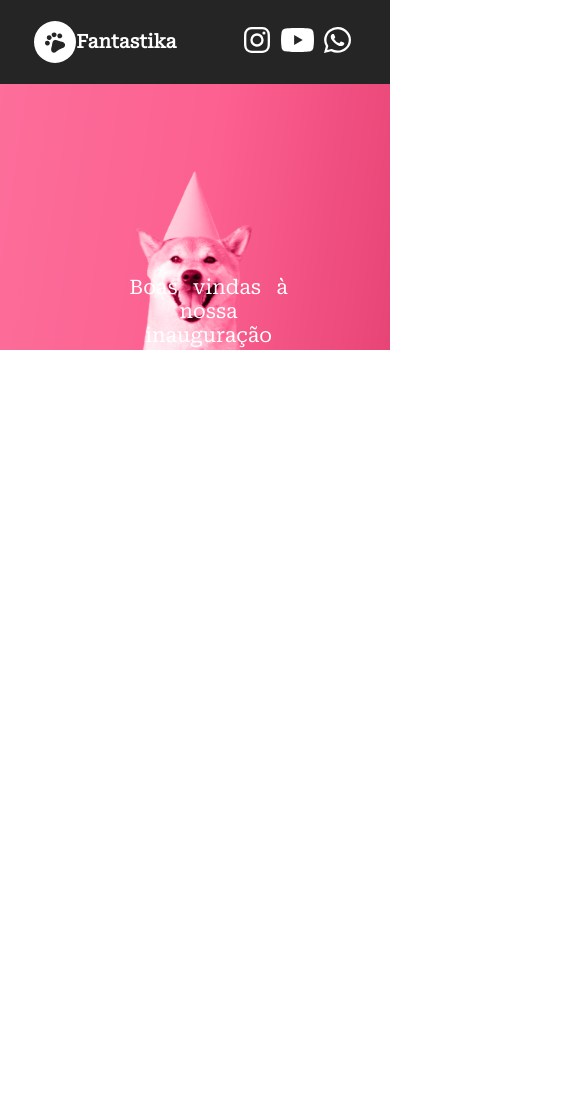
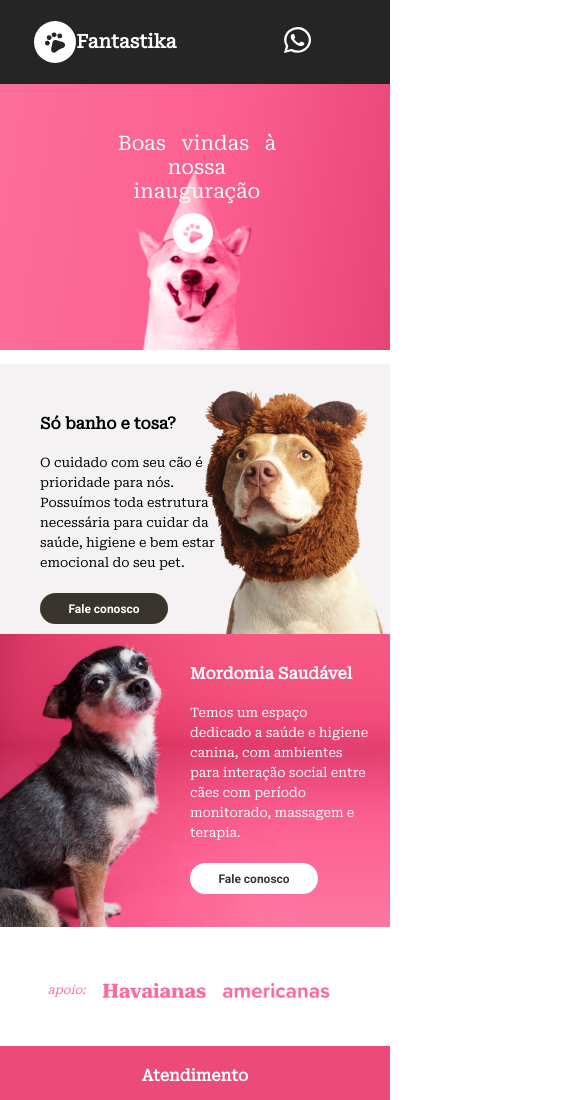
Before and after one commit to SrMaverick/Fantastika, a plain HTML site: page index.html in a window 390 px wide. Shown: the top 1100 px of the page, 585 px wide, since content can reach past the window. Drawn offline with Linux system fonts and the light colour scheme.

Commit message:
responsivo family iphone 11

```diff
--- a/index.html
+++ b/index.html
@@ -19,8 +19,8 @@
             <h3>Fantastika</h3>
         </div>
         <nav>
-            <a href=""><img src="./assets/instagram.svg" alt="instagram"></a>
-            <a href=""><img src="./assets/youtube.svg" alt="youtube"></a>
+            <a class="displaynone" href=""><img src="./assets/instagram.svg" alt="instagram"></a>
+            <a class="displaynone" href=""><img src="./assets/youtube.svg" alt="youtube"></a>
             <a href=""><img src="./assets/whatsapp.svg" alt="whatsapp"></a>
         </nav>
     </header>
--- a/style.css
+++ b/style.css
@@ -194,6 +194,7 @@ header nav{
 .sectionfooter div ul{
     margin-top: 20px;
 }
+
 @media (max-width: 420px){
 
 
@@ -210,20 +211,134 @@ header nav{
         width: 30vw;
     }
 
+    .displaynone{
+        display: none;
+    }
+
+    .section1{
+        height: 280px;
+    }
+
     .section1 div{
         display: flex;
         flex-direction: column;
+        width: 50%;
+        margin-left: 22%;
     }
 
     .section1 div p{
         font-size: 20px;
-        margin-bottom: 27vh;
+        margin-bottom: 0;
         width: 50vw;
+        position: relative;
+        top: 20px;
     }
 
     .section1 div img{
-        height: 10px;
-        color: #252525;
-        fill: black;
+        height: 40px;
+        margin-top: 30px;
+        margin-left: 10%;
+    }
+
+    .section2{
+        height: 270px;
+    }
+
+    .section2 div{
+        width: 180px;
+        margin-left: 40px;
+        height: 100px;
+        position: relative;
+        top: 50px;
+    }
+
+    .section2 div h2{
+        font-size: 16px;
+        text-align: left;
+    }
+
+    .section2 div p{
+        font-size: 13px;
+        text-align: left;
+        line-height: 20px;
+    }
+
+    .section2 div button{
+        height: 31px;
+        width: 128px;
+        font-size: 12px;
+        margin-top: 20px;
+    }
+
+    .section3 {
+        height: 300px;
+    }
+
+    .section3 div{
+        margin-left: 190px;
+        height: 70px;
+        position: relative;
+        top: 30px;
+    }
+
+    .section3 div h2{
+        font-size: 16px;
+        text-align: left;
+        width: 200px;
+    }
+
+    .section3 div p{
+        font-size: 13px;
+        margin-top: 20px;
+        width: 180px;
+        line-height: 20px;
+    }
+
+    .section3 div button{
+        height: 31px;
+        width: 128px;
+        font-size: 12px;
+        margin-top: 20px;
+    }
+
+    .section4 {
+        height: 112px;
+    }
+
+    .section4 div{
+        width: 300px;
+        margin-left: 10%;
+        height: 112px;
+    }
+
+    .section4 div p{
+        font-size: 12px;
+    }
+
+    .section4 div img{
+        height: 15px;
+    }
+
+    .sectionfooter{
+        gap: 40px;
+        padding: 20px;
+        height: 600px;
+        flex-direction: column;
+        align-items: center;
+        text-align: center;
+    }
+
+
+    .sectionfooter div h3{
+        font-size: 16px;
+    }
+
+    .secitonfooter div ul{
+        margin-top: 20px;
+    }
+
+    .sectionfooter div ul li{
+        font-size: 14px;
+        line-height: 30px;
     }
 }
```
